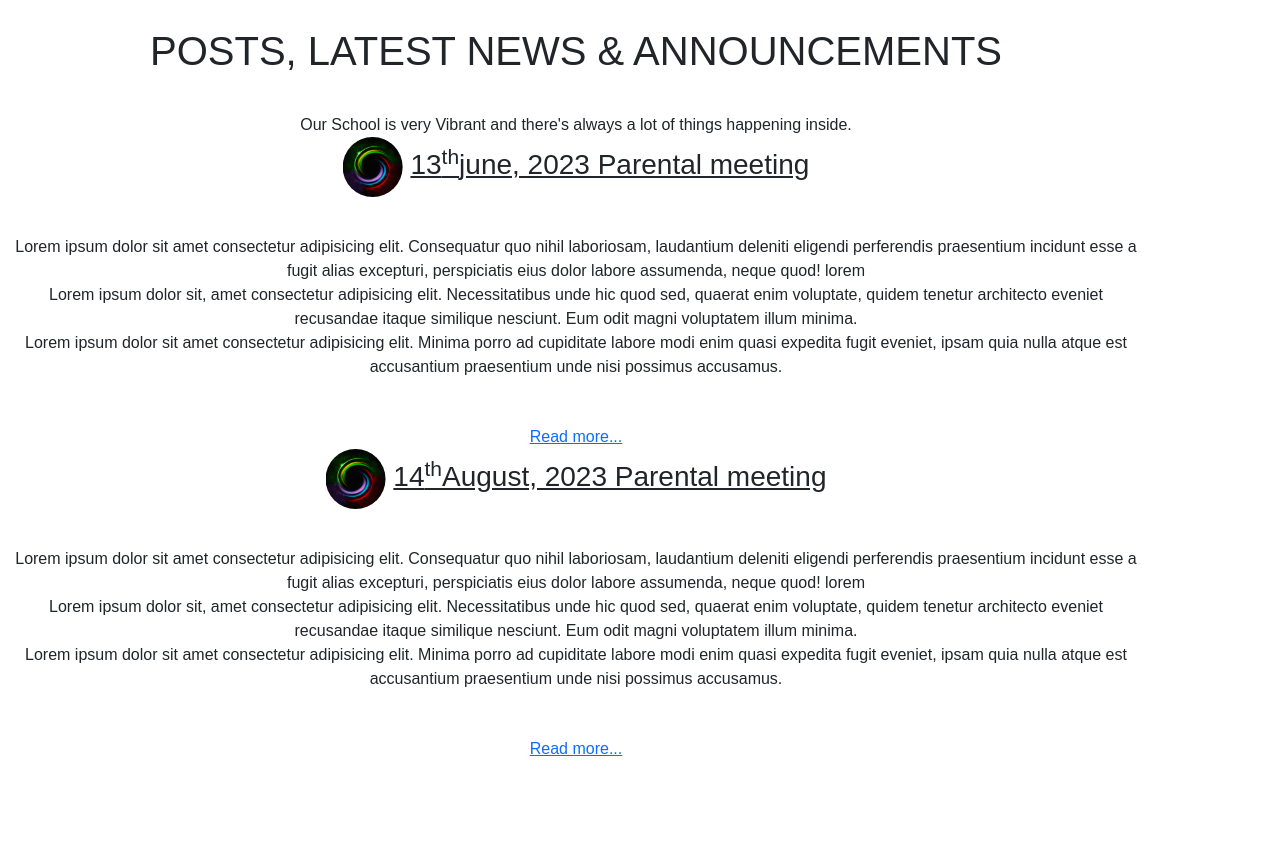
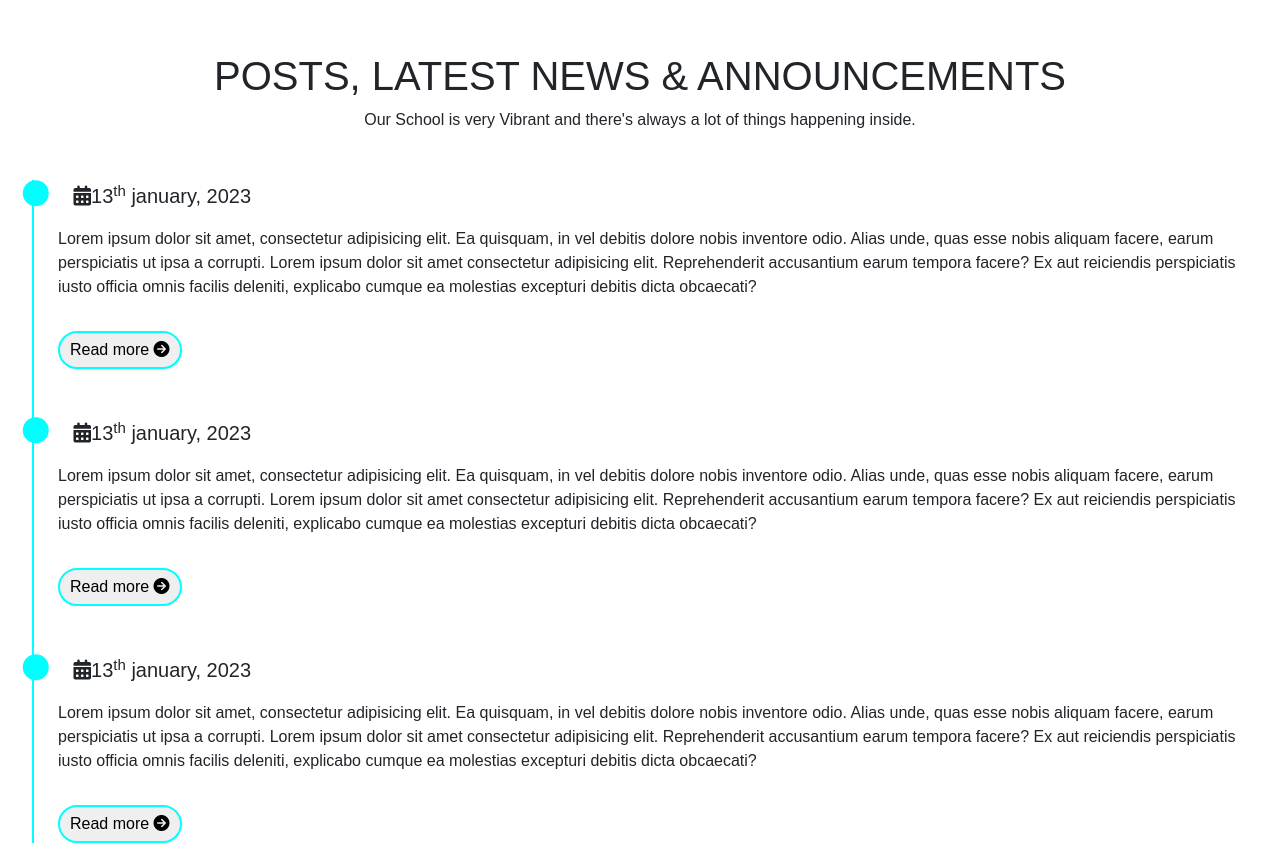
Before and after one commit to miracleibanze/school_webpage, a plain HTML site: page pages/news.html in a window 1280 px wide. Shown: the part 620-1466 px from the top of the page. Drawn offline with nearby package versions, Linux system fonts and the light colour scheme.

Commit message:
by miracle

```diff
--- a/pages/news.html
+++ b/pages/news.html
@@ -36,7 +36,9 @@
 		<!--header menu-->
 		<header class="menu">
 			<div class="menu-container">
-				<div class="menu-logo"></div>
+				<div class="menu-logo">
+					<img src="./../images/esm_logo-removebg-preview.png" alt="">
+				</div>
 				<div class="menu-part">
 					<div class="menuIcon">
 			      <i class="fa-solid fa-bars"></i>
@@ -103,59 +105,54 @@
 
 	</header>
 
+<section>
 
-
-	<div href="#" class="btn">
-		<div class="part">
+		<div class="news-header">
 			<h1>POSTS, LATEST NEWS & ANNOUNCEMENTS</h1>
 
 		Our School is very Vibrant and there's always a lot of things happening inside.
 
 		</div>
 
-		<div class="part">
+		<div class="News-container">
 
-		<h3><img src="./../images/profile.png" class="news-logo" alt="menu">  <u> 13<sup>th</sup >june, 2023 Parental meeting</sup></u></h3>
-
-		<p>Lorem ipsum dolor sit amet consectetur adipisicing elit.
-
-		   Consequatur quo nihil laboriosam, laudantium deleniti eligendi perferendis praesentium incidunt esse a fugit alias excepturi,
-
-			perspiciatis eius dolor labore assumenda, neque quod! lorem <br>Lorem ipsum dolor sit, amet consectetur adipisicing elit.
-
-			Necessitatibus unde hic quod sed, quaerat enim voluptate, quidem tenetur architecto eveniet recusandae itaque similique nesciunt.
-
-			Eum odit magni voluptatem illum minima.<br>Lorem ipsum dolor sit amet consectetur adipisicing elit. Minima porro ad cupiditate labore
-
-			modi enim quasi expedita fugit eveniet, ipsam quia nulla atque est accusantium praesentium unde nisi possimus accusamus.</p>
-
-		<a href="">Read more...</a>
-
-		</div>
-		<div class="part">
-			<h3><img src="./../images/profile.png" class="news-logo" alt="menu">  <u> 14<sup>th</sup >August, 2023 Parental meeting</sup></u></h3>
-
-			<p>Lorem ipsum dolor sit amet consectetur adipisicing elit.
-
-				 Consequatur quo nihil laboriosam, laudantium deleniti eligendi perferendis praesentium incidunt esse a fugit alias excepturi,
-
-				perspiciatis eius dolor labore assumenda, neque quod! lorem <br>Lorem ipsum dolor sit, amet consectetur adipisicing elit.
-
-				Necessitatibus unde hic quod sed, quaerat enim voluptate, quidem tenetur architecto eveniet recusandae itaque similique nesciunt.
-
-				Eum odit magni voluptatem illum minima.<br>Lorem ipsum dolor sit amet consectetur adipisicing elit. Minima porro ad cupiditate labore
-
-				modi enim quasi expedita fugit eveniet, ipsam quia nulla atque est accusantium praesentium unde nisi possimus accusamus.</p>
-
-			<a href="">Read more...</a>
-
-
+		<div class="one-day-news">
+			<div>
+				<i class="fa-solid fa-circle"></i>
+				<i class="fa-solid fa-calendar-days"></i>13<sup>th</sup> january, 2023
+			</div>
+			<p>Lorem ipsum dolor sit amet, consectetur adipisicing elit. Ea quisquam, in vel debitis dolore nobis inventore odio. Alias unde, quas esse nobis aliquam facere, earum perspiciatis ut ipsa a corrupti.
+				Lorem ipsum dolor sit amet consectetur adipisicing elit. Reprehenderit accusantium earum tempora facere? Ex aut reiciendis perspiciatis iusto officia omnis facilis deleniti, explicabo cumque ea molestias excepturi debitis dicta obcaecati?
+			</p>
+			<button>Read more <i class="fa-solid fa-circle-arrow-right"></i></button>
 		</div>
 
 
+		<div class="one-day-news">
+			<div>
+				<i class="fa-solid fa-circle"></i>
+				<i class="fa-solid fa-calendar-days"></i>13<sup>th</sup> january, 2023
+			</div>
+			<p>Lorem ipsum dolor sit amet, consectetur adipisicing elit. Ea quisquam, in vel debitis dolore nobis inventore odio. Alias unde, quas esse nobis aliquam facere, earum perspiciatis ut ipsa a corrupti.
+				Lorem ipsum dolor sit amet consectetur adipisicing elit. Reprehenderit accusantium earum tempora facere? Ex aut reiciendis perspiciatis iusto officia omnis facilis deleniti, explicabo cumque ea molestias excepturi debitis dicta obcaecati?
+			</p>
+			<button>Read more <i class="fa-solid fa-circle-arrow-right"></i></button>
+		</div>
+
+
+		<div class="one-day-news">
+			<div>
+				<i class="fa-solid fa-circle"></i>
+				<i class="fa-solid fa-calendar-days"></i>13<sup>th</sup> january, 2023
+			</div>
+			<p>Lorem ipsum dolor sit amet, consectetur adipisicing elit. Ea quisquam, in vel debitis dolore nobis inventore odio. Alias unde, quas esse nobis aliquam facere, earum perspiciatis ut ipsa a corrupti.
+				Lorem ipsum dolor sit amet consectetur adipisicing elit. Reprehenderit accusantium earum tempora facere? Ex aut reiciendis perspiciatis iusto officia omnis facilis deleniti, explicabo cumque ea molestias excepturi debitis dicta obcaecati?
+			</p>
+			<button>Read more <i class="fa-solid fa-circle-arrow-right"></i></button>
+		</div>
 	</div>
 
-
+</section>
 		<footer>
 
 			<p>&copy; 2023 My School. All rights reserved.</p>
--- a/pages/styles/home.css
+++ b/pages/styles/home.css
@@ -175,39 +175,7 @@ ul.link li a.active{
     clip-path: circle();
 }
 
-.btn {
 
-    width: 90%;
-
-    height: auto;
-
-    border: 1px solid #333;
-
-    color: #000;
-
-    padding: 100px;
-
-    text-decoration: none;
-
-    border-radius: 5px;
-
-    display: flex;
-
-    flex-direction: column;
-
-    justify-content: space-between;
-    gap: 100px;
-    align-items: center;
-
-  }
-
-.part{
-    position: relative;
-    z-index: 1000;
-    display: flex;
-    flex-direction: column;
-    gap: 30px;
-}
 
   .introduction2{
     width: 100%;
--- a/pages/styles/pages-content.css
+++ b/pages/styles/pages-content.css
@@ -1,19 +1,85 @@
+section{
+  padding: 2rem;
+}
+
+
 .Photos{
-  min-width: 100vw;
+  min-width:100vw;
   min-height: 300px;
   margin: 3rem 0;
+  display: flex;
+  flex-direction: column;
 }
 
+
+.Photos .img-container h1{
+  width: 100%;
+  display: flex;
+  padding: 0 0 1rem 0;
+}
 .Photos .img-container{
-  width: 100vw;
-  background-color: cyan;
+  width: 85vw;
+  border-bottom: 2px solid cyan;
   max-height: fit-content;
   display: flex;
   flex-wrap: wrap;
+  justify-content: center;
+  padding: 0 0 .5rem;
 }
 .Photos .img-container .img-on-liblary{
   height: 7rem;
   border: 1px solid;
   flex-grow: 5;
   flex-basis: 12rem;
+  max-width: 15rem;
+  border-radius: 10px;
 }
+
+.Photos .img-container center:has(button){
+  width: 100%;
+  position: relative;
+  bottom: -1.7rem;
+}
+.Photos .img-container center button{
+  background-color: none!important;
+  outline: none;
+  border: 2px solid cyan;
+  padding: 5px 15px;
+  border-radius: 20px;
+}
+
+.News-container{
+  border-left: 2px solid cyan;
+  margin: 3rem 0 0;
+  padding: 0 0 0 1.5rem;
+}
+
+.news-header{
+  text-align: center;
+}
+
+.one-day-news{
+  display: flex;
+  flex-direction: column;
+  gap: 1rem;
+  margin: 3rem 0;
+}
+.one-day-news button{
+  padding: 5px 10px;
+  background-color: none!important;
+  border: 2px solid cyan;
+  width: fit-content;
+  border-radius: 20px;
+}
+
+.one-day-news div{
+  font-size: 125%;
+}
+.one-day-news div i.fa-circle{
+  width: 10px;
+  height: 10px;
+  color: cyan;
+  position: relative;
+  left: -2.2rem;
+  font-size: 130%;
+}
```
Also changed, not shown: pages/Academic.html (+5 -2 lines).
